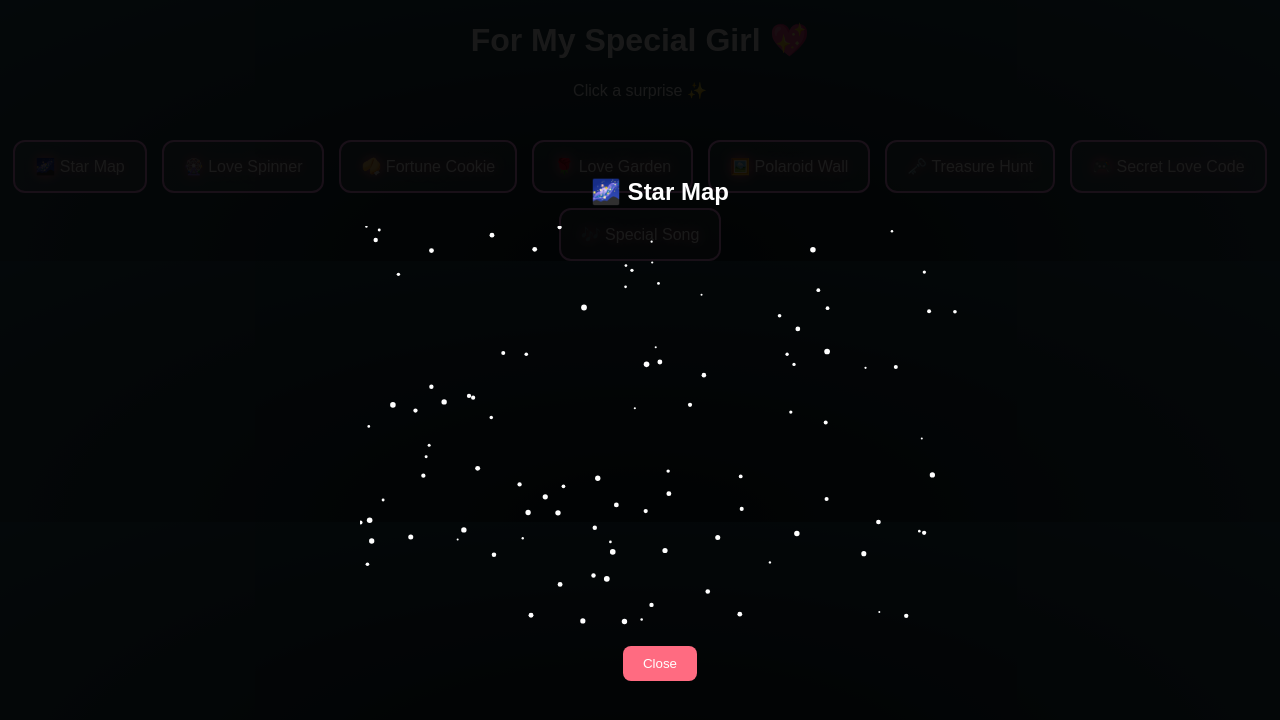
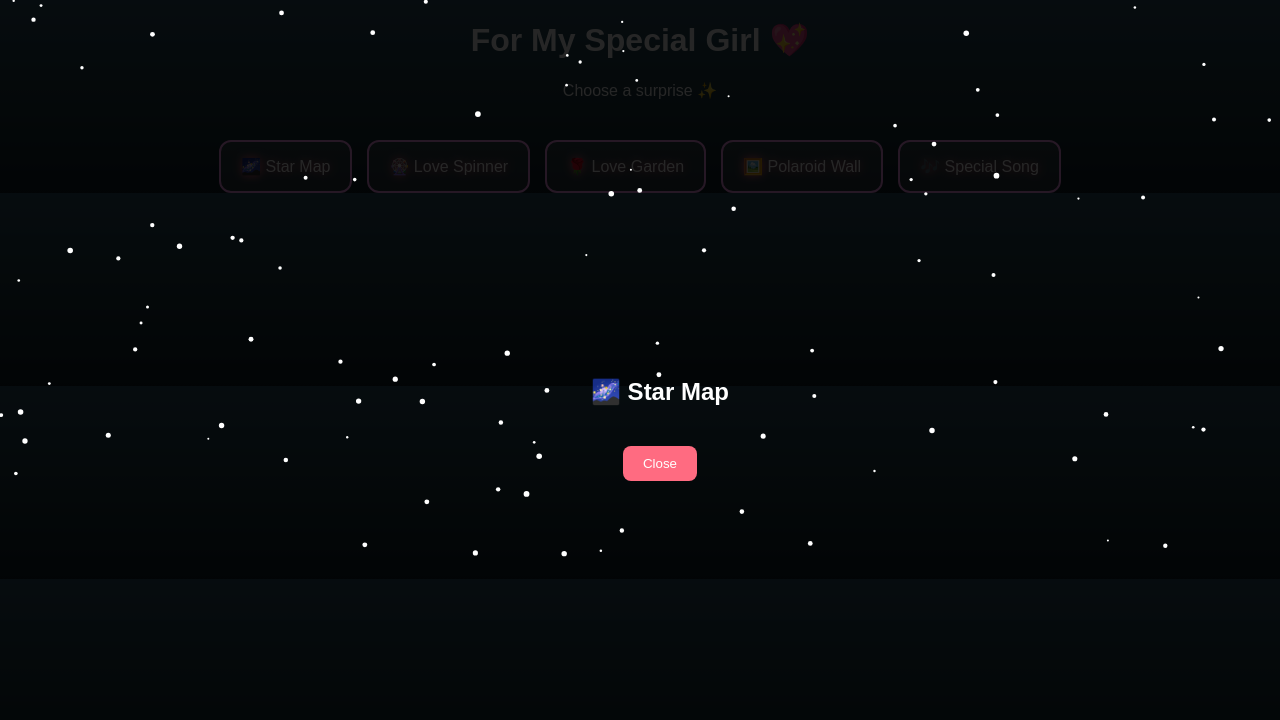
Before and after one commit to 123456789akshit/love-hub, a plain HTML site: page index.html in a window 1280 px wide. Both pictures are taken after a click on the button "🌌 Star Map". Drawn offline with Linux system fonts and the light colour scheme.

Commit message:
Add files via upload

```diff
--- a/index.html
+++ b/index.html
@@ -6,214 +6,251 @@
 <title>For My Special Girl 💖</title>
 <style>
   body {
-    margin: 0;
+    margin:0;
     font-family: 'Poppins', sans-serif;
-    background: radial-gradient(ellipse at bottom, #0f2027, #203a43, #2c5364);
-    color: white;
-    overflow-x: hidden;
+    background: linear-gradient(to top, #0f2027, #203a43, #2c5364);
+    color:white;
+    overflow-x:hidden;
   }
-  h1, h2 { text-align:center; }
-  .menu {
-    display: flex; flex-wrap: wrap; justify-content:center; gap:15px; margin-top:40px;
+  h1,h2{text-align:center;}
+  .menu{
+    display:flex;
+    flex-wrap:wrap;
+    justify-content:center;
+    gap:15px;
+    margin-top:40px;
   }
-  .menu button {
-    background: rgba(255,255,255,0.1); border:2px solid #ff9ff3; border-radius:12px;
-    padding:15px 20px; font-size:1em; color:white; cursor:pointer; transition:0.3s;
-    text-shadow:0 0 10px #ff6b81; animation: glow 2s infinite alternate;
+  .menu button{
+    background:rgba(255,255,255,0.1);
+    border:2px solid #ff9ff3;
+    border-radius:12px;
+    padding:15px 20px;
+    font-size:1em;
+    color:white;
+    cursor:pointer;
+    transition:.3s;
+    text-shadow:0 0 10px #ff6b81;
   }
-  .menu button:hover { background:#ff6b81; box-shadow:0 0 15px #f368e0; }
-  .modal {
-    display:none; position:fixed; top:0; left:0; width:100%; height:100%;
-    background:rgba(0,0,0,0.9); justify-content:center; align-items:center;
-    flex-direction:column; z-index:10; padding:20px;
+  .menu button:hover{
+    background:#ff6b81;
+    box-shadow:0 0 15px #f368e0;
   }
-  .modal.active { display:flex; }
-  .modal h2 { margin-bottom:20px; }
-  .closeBtn {
-    margin-top:20px; padding:10px 20px; border:none; border-radius:8px;
-    background:#ff6b81; color:white; cursor:pointer;
+  .modal{
+    display:none;
+    position:fixed;
+    top:0; left:0;
+    width:100%; height:100%;
+    background: rgba(0,0,0,0.85);
+    justify-content:center;
+    align-items:center;
+    flex-direction:column;
+    z-index:10;
+    padding:20px;
+  }
+  .modal.active{display:flex;}
+  .modal h2{margin-bottom:20px;}
+  .closeBtn{
+    margin-top:20px;
+    padding:10px 20px;
+    border:none;
+    border-radius:8px;
+    background:#ff6b81;
+    color:white;
+    cursor:pointer;
   }
   @keyframes glow {
     from { text-shadow:0 0 10px #ff6b81; }
     to { text-shadow:0 0 20px #f368e0; }
   }
-  canvas { background:transparent; display:block; margin:0 auto; }
-  .spinner { width:300px; height:300px; border-radius:50%; border:5px solid #ff6b81; position:relative; margin:auto; }
-  .spinner div { position:absolute; width:50%; height:50%; top:0; left:50%; transform-origin:0% 100%; text-align:right; padding-right:10px; font-weight:bold; }
-  .polaroid { width:120px; height:120px; perspective:1000px; display:inline-block; margin:10px; cursor:pointer; }
-  .polaroid-inner { position:relative; width:100%; height:100%; text-align:center; transition: transform 0.8s; transform-style:preserve-3d; }
-  .polaroid.flipped .polaroid-inner { transform:rotateY(180deg); }
-  .polaroid-front, .polaroid-back {
-    position:absolute; width:100%; height:100%; backface-visibility:hidden; border-radius:10px;
-  }
-  .polaroid-front { background:#ff6b81; display:flex; align-items:center; justify-content:center; }
-  .polaroid-back { background:#f368e0; transform:rotateY(180deg); display:flex; align-items:center; justify-content:center; }
-  .flower { width:60px; height:60px; margin:10px; cursor:pointer; display:inline-block; background:#ff6b81; border-radius:50%; animation: bloom 0s forwards; }
-  @keyframes bloom { 0% {transform:scale(0);} 100% {transform:scale(1);} }
-  .heart { position:absolute; font-size:24px; animation: floatUp 2s forwards; }
-  @keyframes floatUp { 0%{opacity:1; transform:translateY(0);} 100%{opacity:0; transform:translateY(-200px);} }
+  canvas{background:transparent; position:absolute; top:0; left:0; z-index:-1;}
+  .flower{width:50px; cursor:pointer; margin:5px;}
+  .polaroid{width:120px; height:150px; margin:10px; perspective:1000px; display:inline-block;}
+  .polaroid-inner{position:relative; width:100%; height:100%; text-align:center; transition: transform 0.8s; transform-style: preserve-3d; cursor:pointer;}
+  .polaroid-inner.flipped{transform: rotateY(180deg);}
+  .polaroid-front,.polaroid-back{position:absolute; width:100%; height:100%; backface-visibility:hidden; border-radius:10px;}
+  .polaroid-front{background:white;}
+  .polaroid-back{background:#ff6b81; color:white; display:flex; align-items:center; justify-content:center; transform: rotateY(180deg);}
+  .glow {animation: glow 1.5s infinite alternate;}
 </style>
 </head>
 <body>
 
 <h1>For My Special Girl 💖</h1>
-<p style="text-align:center;">Click a surprise ✨</p>
+<p style="text-align:center;">Choose a surprise ✨</p>
+
 <div class="menu">
   <button onclick="openModal('starModal')">🌌 Star Map</button>
   <button onclick="openModal('spinnerModal')">🎡 Love Spinner</button>
-  <button onclick="openModal('cookieModal')">🥠 Fortune Cookie</button>
   <button onclick="openModal('gardenModal')">🌹 Love Garden</button>
   <button onclick="openModal('polaroidModal')">🖼️ Polaroid Wall</button>
-  <button onclick="openModal('treasureModal')">🗝️ Treasure Hunt</button>
-  <button onclick="secretLove()">🎮 Secret Love Code</button>
   <button onclick="openModal('songModal')">🎶 Special Song</button>
 </div>
 
-<!-- 🌌 Star Map -->
+<!-- Star Map Modal -->
 <div class="modal" id="starModal">
   <h2>🌌 Star Map</h2>
-  <canvas id="starsCanvas" width="600" height="400"></canvas>
+  <canvas id="starCanvas"></canvas>
   <button class="closeBtn" onclick="closeModal('starModal')">Close</button>
 </div>
 
-<!-- 🎡 Spinner -->
+<!-- Spinner Modal -->
 <div class="modal" id="spinnerModal">
   <h2>🎡 Love Spinner</h2>
-  <div class="spinner" id="spinner">
-    <div style="transform:rotate(0deg)">Love</div>
-    <div style="transform:rotate(45deg)">Hug</div>
-    <div style="transform:rotate(90deg)">Kiss</div>
-    <div style="transform:rotate(135deg)">Smile</div>
-    <div style="transform:rotate(180deg)">Hug</div>
-    <div style="transform:rotate(225deg)">Romantic</div>
-    <div style="transform:rotate(270deg)">Sweet</div>
-    <div style="transform:rotate(315deg)">Forever</div>
-  </div>
+  <canvas id="spinnerCanvas" width="400" height="400"></canvas>
+  <p id="spinnerResult" style="text-align:center; margin-top:20px;"></p>
   <button class="closeBtn" onclick="closeModal('spinnerModal')">Close</button>
-  <button class="closeBtn" onclick="spinWheel()">Spin 💫</button>
 </div>
 
-<!-- 🥠 Fortune Cookie -->
-<div class="modal" id="cookieModal">
-  <h2>🥠 Fortune Cookie</h2>
-  <p id="cookieMsg">Click the cookie to reveal!</p>
-  <button class="closeBtn" onclick="revealCookie()">Crack Cookie 🍪</button>
-  <button class="closeBtn" onclick="closeModal('cookieModal')">Close</button>
-</div>
-
-<!-- 🌹 Love Garden -->
+<!-- Garden Modal -->
 <div class="modal" id="gardenModal">
   <h2>🌹 Love Garden</h2>
-  <div id="garden"></div>
-  <button class="closeBtn" onclick="bloomFlower()">Bloom Flower 🌸</button>
+  <div id="gardenContainer" style="text-align:center;"></div>
+  <p id="gardenNote" style="margin-top:20px; font-size:1.2em;"></p>
   <button class="closeBtn" onclick="closeModal('gardenModal')">Close</button>
 </div>
 
-<!-- 🖼️ Polaroid Wall -->
+<!-- Polaroid Modal -->
 <div class="modal" id="polaroidModal">
   <h2>🖼️ Polaroid Wall</h2>
-  <div id="polaroids"></div>
+  <div id="polaroidContainer" style="text-align:center;"></div>
   <button class="closeBtn" onclick="closeModal('polaroidModal')">Close</button>
 </div>
 
-<!-- 🗝️ Treasure Hunt -->
-<div class="modal" id="treasureModal">
-  <h2>🗝️ Treasure Hunt</h2>
-  <p id="riddleText"></p>
-  <input type="text" id="riddleAnswer" placeholder="Your answer">
-  <button class="closeBtn" onclick="submitRiddle()">Submit</button>
-  <button class="closeBtn" onclick="closeModal('treasureModal')">Close</button>
-  <p id="treasureMsg"></p>
-</div>
-
-<!-- 🎶 Special Song -->
+<!-- Song Modal -->
 <div class="modal" id="songModal">
   <h2>🎶 Special Song</h2>
-  <p>Click the glowing heart 💖 to play</p>
-  <button id="playSongBtn" style="font-size:2em; background:none; border:none; cursor:pointer; animation:glow 1.5s infinite alternate;">❤️</button>
-  <audio id="specialSong" preload="auto">
+  <p>Click the heart to play 💖</p>
+  <button id="playSongBtn" class="glow">❤️</button>
+  <audio id="specialSong">
     <source src="https://aac.saavncdn.com/631/4d3a01f7f853a1d3dbed1d6d7e142d10_160.mp4" type="audio/mp4">
+    Your browser does not support audio.
   </audio>
   <button class="closeBtn" onclick="closeModal('songModal')">Close</button>
 </div>
 
 <script>
-/* Modal Open/Close */
+/* Modal Functions */
 function openModal(id){document.getElementById(id).classList.add('active');}
 function closeModal(id){document.getElementById(id).classList.remove('active');}
 
-/* Star Map */
-const canvas = document.getElementById('starsCanvas');
+/* 🌌 Star Map */
+const starNotes = Array.from({length:100}, (_,i)=>`Sweet note #${i+1} 💖`);
+const canvas = document.getElementById('starCanvas');
+canvas.width = window.innerWidth;
+canvas.height = window.innerHeight*0.7;
 const ctx = canvas.getContext('2d');
-const stars = [];
-for(let i=0;i<100;i++){stars.push({x:Math.random()*600,y:Math.random()*400,r:Math.random()*2+1, note:`Love Note ${i+1}`});}
-function drawStars(){ctx.clearRect(0,0,600,400);stars.forEach(s=>{ctx.beginPath();ctx.arc(s.x,s.y,s.r,0,Math.PI*2);ctx.fillStyle='white';ctx.fill();});requestAnimationFrame(drawStars);}
-canvas.addEventListener('click',e=>{const rect=canvas.getBoundingClientRect();const mx=e.clientX-rect.left,my=e.clientY-rect.top;stars.forEach(s=>{if(Math.hypot(mx-s.x,my-s.y)<10){alert(s.note);}});});
+let stars = [];
+for(let i=0;i<100;i++){stars.push({x:Math.random()*canvas.width,y:Math.random()*canvas.height,r:Math.random()*2+1,n:i})}
+function drawStars(){ctx.clearRect(0,0,canvas.width,canvas.height);stars.forEach(s=>{ctx.beginPath();ctx.arc(s.x,s.y,s.r,0,2*Math.PI);ctx.fillStyle="white";ctx.fill()})}
 drawStars();
+canvas.addEventListener('click', e=>{let s=stars.find(st=>Math.hypot(st.x-e.offsetX,st.y-e.offsetY)<10);if(s)alert(starNotes[s.n]);})
 
-/* Spinner */
-function spinWheel(){
-  const wheel = document.getElementById('spinner');
-  const deg = Math.floor(3600 + Math.random()*360);
-  wheel.style.transition='transform 4s ease-out';
-  wheel.style.transform=`rotate(${deg}deg)`;
+/* 🎡 Spinner */
+const spinnerCanvas = document.getElementById('spinnerCanvas');
+const sctx = spinnerCanvas.getContext('2d');
+const spinnerMessages = [
+  "You are my sunshine ☀️","Forever in my heart 💖","My happiness is you 😊","You make life sweeter 🍬","Love you to the stars 🌌",
+  "You’re my everything 🌹","You’re my favorite hello 💌","You make me smile 😍","You’re my dream 💭","Heart of my life ❤️",
+  "Sweetest angel 😇","My precious gem 💎","Always and forever 💞","You’re my spark ✨","You complete me 💗",
+  "Cutest love 🥰","You’re magical 🌸","My heart is yours 💘","Life is better with you 🌹","Endless love 💖"
+];
+const sliceAngle = 2*Math.PI/spinnerMessages.length;
+let spinning=false;
+function drawSpinner(angle=0){
+  const r=spinnerCanvas.width/2;
+  sctx.clearRect(0,0,spinnerCanvas.width,spinnerCanvas.height);
+  spinnerMessages.forEach((msg,i)=>{
+    const start=angle+i*sliceAngle;
+    sctx.beginPath();
+    sctx.moveTo(r,r);
+    sctx.arc(r,r,r,start,start+sliceAngle);
+    sctx.fillStyle=`hsl(${i*18},80%,60%)`;
+    sctx.fill();
+    sctx.save();
+    sctx.translate(r,r);
+    sctx.rotate(start+sliceAngle/2);
+    sctx.fillStyle="white";
+    sctx.textAlign="right";
+    sctx.font="14px sans-serif";
+    sctx.fillText(msg, r-10,0);
+    sctx.restore();
+  });
+}
+let spinnerAngle=0;
+function spin(){
+  if(spinning)return;
+  spinning=true;
+  let target=Math.random()*Math.PI*2+10*Math.PI;
+  let start=spinnerAngle;
+  let duration=3000;
+  let startTime=null;
+  function animate(time){
+    if(!startTime)startTime=time;
+    let t=(time-startTime)/duration;
+    if(t>1)t=1;
+    spinnerAngle=start+(target-start)*t;
+    drawSpinner(spinnerAngle);
+    if(t<1)requestAnimationFrame(animate);
+    else{
+      spinning=false;
+      let index=Math.floor((spinnerMessages.length-(spinnerAngle%(2*Math.PI))/sliceAngle)%spinnerMessages.length);
+      document.getElementById('spinnerResult').innerText=spinnerMessages[index];
+    }
+  }
+  requestAnimationFrame(animate);
+}
+spinnerCanvas.addEventListener('click', spin);
+drawSpinner();
+
+/* 🌹 Love Garden */
+const gardenNotes = [
+  "A flower for my love 🌸","You make life bloom 💖","Forever growing together 🌹",
+  "Your smile is my sunshine ☀️","You’re my precious blossom 🌷","Love grows with you 💞",
+  "You’re my heart’s delight 💘","Sweetest flower in my garden 🌺","My eternal rose 🌹","You make life fragrant 🌸"
+];
+const gardenContainer=document.getElementById('gardenContainer');
+for(let i=0;i<10;i++){
+  let f=document.createElement('img');
+  f.src=`https://cdn-icons-png.flaticon.com/128/616/616408.png`; // flower icon
+  f.className='flower';
+  f.addEventListener('click',()=>document.getElementById('gardenNote').innerText=gardenNotes[i]);
+  gardenContainer.appendChild(f);
 }
 
-/* Fortune Cookie */
-const cookieMessages = ["You are amazing ❤️","Forever my love 💖","Keep smiling 😊","You are my treasure 💎"];
-function revealCookie(){document.getElementById('cookieMsg').innerText=cookieMessages[Math.floor(Math.random()*cookieMessages.length)];}
+/* 🖼️ Polaroid Wall */
+const polaroidNotes = [
+  "You’re my favorite hello 💌","I fell in love with your smile 🌸","Life’s sweeter with you 🍫","You’re the queen of my heart 👑",
+  "Every day with you is magic ✨","You’re my sunshine ☀️","You make me complete 💖","Forever my love 💞",
+  "My heart beats for you ❤️","You’re my dream come true 💘"
+];
+const polaroidImages = [
+  "https://images.pexels.com/photos/914927/pexels-photo-914927.jpeg?auto=compress&cs=tinysrgb&w=400",
+  "https://images.pexels.com/photos/1752995/pexels-photo-1752995.jpeg?auto=compress&cs=tinysrgb&w=400",
+  "https://images.pexels.com/photos/1111374/pexels-photo-1111374.jpeg?auto=compress&cs=tinysrgb&w=400",
+  "https://images.pexels.com/photos/933054/pexels-photo-933054.jpeg?auto=compress&cs=tinysrgb&w=400",
+  "https://images.pexels.com/photos/733872/pexels-photo-733872.jpeg?auto=compress&cs=tinysrgb&w=400",
+  "https://images.pexels.com/photos/104827/couple-love-romantic-people-104827.jpeg?auto=compress&cs=tinysrgb&w=400",
+  "https://images.pexels.com/photos/322207/pexels-photo-322207.jpeg?auto=compress&cs=tinysrgb&w=400",
+  "https://images.pexels.com/photos/396133/pexels-photo-396133.jpeg?auto=compress&cs=tinysrgb&w=400",
+  "https://images.pexels.com/photos/196667/pexels-photo-196667.jpeg?auto=compress&cs=tinysrgb&w=400",
+  "https://images.pexels.com/photos/1517910/pexels-photo-1517910.jpeg?auto=compress&cs=tinysrgb&w=400"
+];
+const polaroidContainer=document.getElementById('polaroidContainer');
+polaroidImages.forEach((img,i)=>{
+  let div=document.createElement('div'); div.className='polaroid';
+  let inner=document.createElement('div'); inner.className='polaroid-inner';
+  let front=document.createElement('div'); front.className='polaroid-front';
+  front.innerHTML=`<img src="${img}" style="width:100%; height:100%; object-fit:cover; border-radius:8px;">`;
+  let back=document.createElement('div'); back.className='polaroid-back'; back.innerText=polaroidNotes[i];
+  inner.appendChild(front); inner.appendChild(back);
+  inner.addEventListener('click',()=>inner.classList.toggle('flipped'));
+  div.appendChild(inner); polaroidContainer.appendChild(div);
+});
 
-/* Love Garden */
-const garden = document.getElementById('garden');
-const flowerNotes = ["You bloom my life 💐","My heart is yours ❤️","Love grows here 🌹"];
-function bloomFlower(){
-  const flower = document.createElement('div');
-  flower.className='flower';
-  flower.title = flowerNotes[Math.floor(Math.random()*flowerNotes.length)];
-  garden.appendChild(flower);
-}
-
-/* Polaroid Wall */
-const polaroids = document.getElementById('polaroids');
-for(let i=0;i<6;i++){
-  const card = document.createElement('div');
-  card.className='polaroid';
-  card.innerHTML=`<div class="polaroid-inner"><div class="polaroid-front">Photo ${i+1}</div><div class="polaroid-back">Love Note ${i+1}</div></div>`;
-  card.onclick=()=>{card.classList.toggle('flipped');};
-  polaroids.appendChild(card);
-}
-
-/* Treasure Hunt */
-const riddles = [{q:"I shine at night, click me for light. What am I?",a:"star"},{q:"I spin and land, messages in hand. What am I?",a:"spinner"},{q:"I bloom and grow, love I show. What am I?",a:"flower"}];
-let riddleIndex = 0;
-document.getElementById('riddleText').innerText = riddles[riddleIndex].q;
-function submitRiddle(){
-  const ans = document.getElementById('riddleAnswer').value.toLowerCase();
-  if(ans===riddles[riddleIndex].a){riddleIndex++; if(riddleIndex<riddles.length){document.getElementById('riddleText').innerText=riddles[riddleIndex].q;}else{document.getElementById('treasureMsg').innerText="You're My Treasure ❤️"; document.getElementById('riddleText').innerText='';}}else{alert("Try again!");}
-  document.getElementById('riddleAnswer').value='';
-}
-
-/* Secret Love Code */
-function secretLove(){
-  const code = prompt("Type the secret code:").toUpperCase();
-  if(code==="LOVE"){
-    for(let i=0;i<50;i++){
-      const h = document.createElement('div'); h.className='heart'; h.style.left=Math.random()*window.innerWidth+'px'; h.style.top=window.innerHeight+'px'; h.innerText='❤️';
-      document.body.appendChild(h);
-      setTimeout(()=>{h.remove();},2000);
-    }
-    alert("You are my everything 💖");
-  }else{alert("Wrong code!");}
-}
-
-/* Special Song */
-const playSongBtn = document.getElementById("playSongBtn");
-const specialSong = document.getElementById("specialSong");
-playSongBtn.addEventListener("click", ()=>{
-  specialSong.play();
-  playSongBtn.innerText="🎵 Playing...";
-});
+/* 🎶 Song */
+const playBtn=document.getElementById('playSongBtn');
+const song=document.getElementById('specialSong');
+playBtn.addEventListener('click',()=>{song.play(); playBtn.innerText="🎵 Playing...";});
 </script>
-
 </body>
 </html>
```
